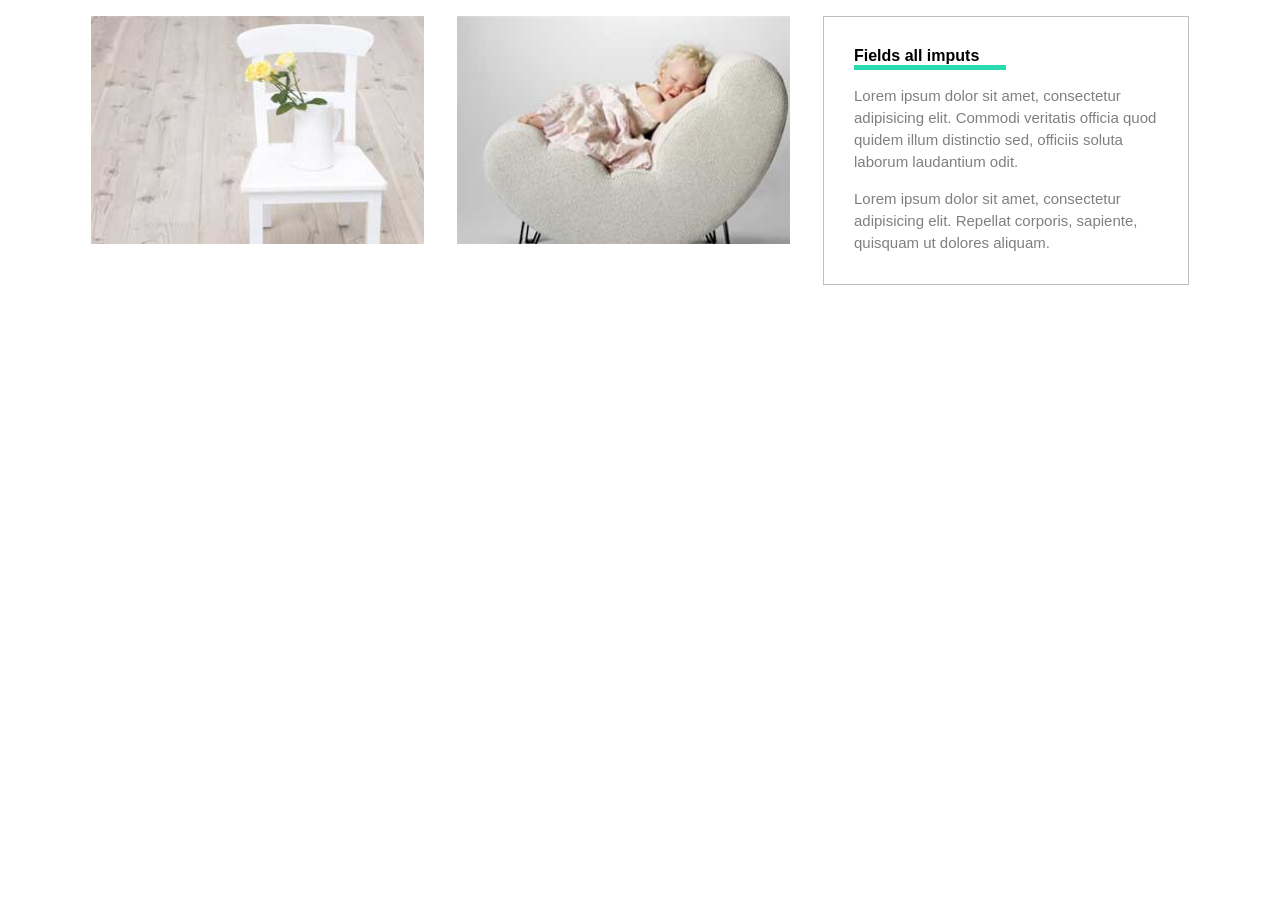
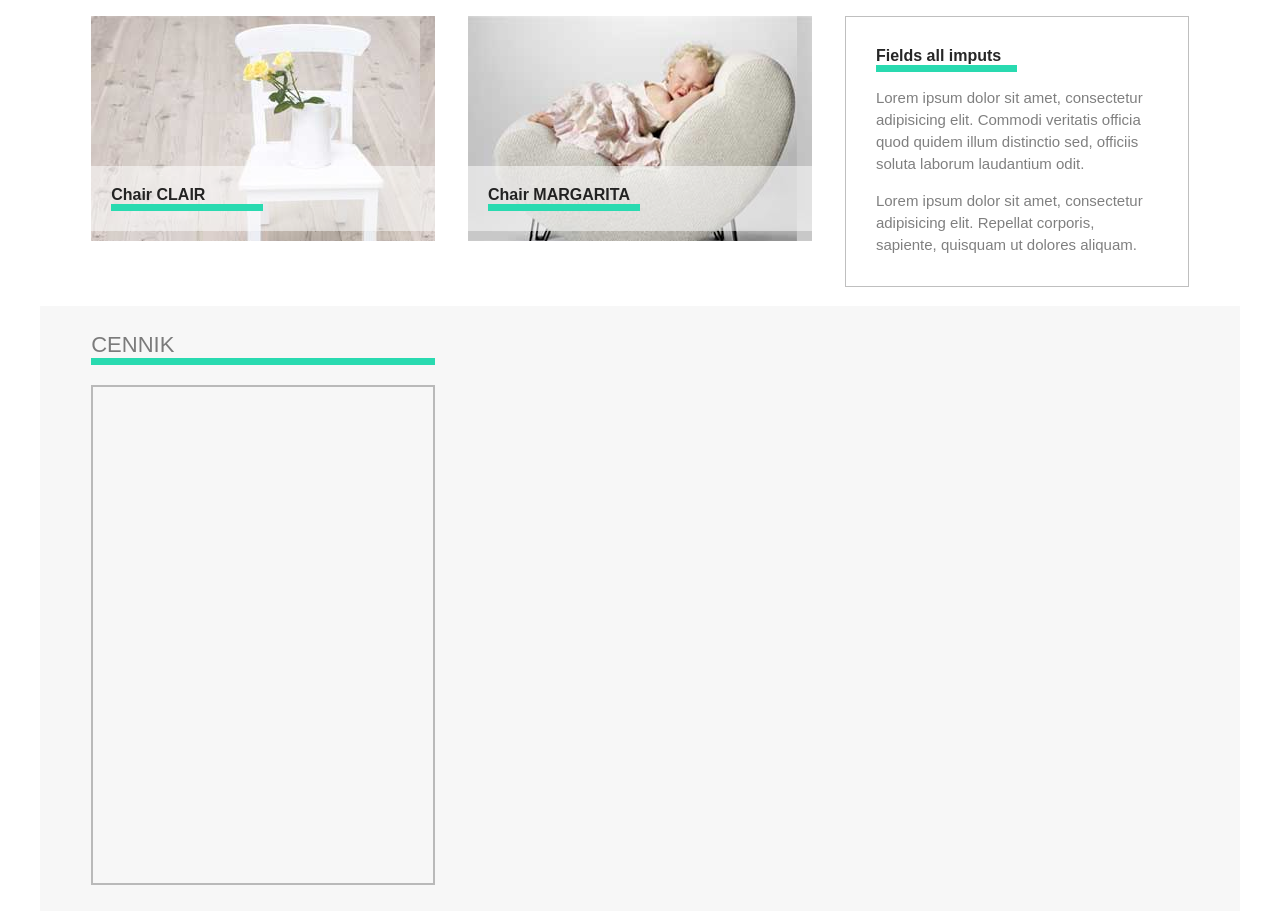
Before and after one commit to IOverclocked/SitOnChair, a plain HTML site: page index.html in a window 1280 px wide. Shown: the part 504-1415 px from the top of the page. Before the commit the page ends 808 px from the top, so only its background shows below. Drawn offline with Linux system fonts and the light colour scheme.

Commit message:
Updatedtwice section and start created third section

```diff
--- a/css/style.css
+++ b/css/style.css
@@ -175,15 +175,16 @@ ul > li:hover {
     padding: 1.5% 4%;
 }
 
-.gallery > div {
-    width: 33.333%;
+.gallery > div:nth-of-type(3) {
+    width: 31.333%;
     float: right;
     border: 1px solid rgba(0, 0, 0, 0.25);
     padding: 30px;
 }
 
 .gallery h1 {
-    border-bottom: 5px solid rgb(41, 218, 176);
+    color: rgba(0, 0, 0, 0.85);
+    border-bottom: 7px solid rgb(41, 218, 176);
     width: 50%;
     font-weight: 700;
 }
@@ -195,8 +196,46 @@ ul > li:hover {
     font-size: 15px;
 }
 
-.gallery img {
-    width: 33.333%;
+.gallery .boxImg {
+    position: relative;
+    width: 31.333%;
     margin: 0 auto;
-    padding: 0 3% 0 0;
+    margin: 0 3% 0 0;
+    float: left;
+    height: 225px;
 }
+
+.gallery .boxImg > div {
+    padding: 20px;
+    width: 100%;
+    position: absolute;
+    bottom: 10px;
+    left: 0;
+    background-color: rgba(255, 255, 255, 0.52);
+}
+.gallery .boxImg:nth-of-type(1) {
+    background: url('../images/box1_img.jpg');
+}
+
+.gallery .boxImg:nth-of-type(2) {
+    background: url('../images/box2_img.jpg');
+}
+
+.tariff {
+    background-color: rgba(175, 175, 175, .1);
+    padding: 2% 4%;
+}
+
+.tariff h1 {
+    width: 31.333%;
+    color: rgba(0, 0, 0, 0.50);
+    font-size: 22px;
+    border-bottom: 7px solid rgb(41, 218, 176);
+}
+
+.tariff div {
+    width: 31.333%;
+    height: 500px;
+    border: 2px solid rgba(0, 0, 0, 0.25);
+    margin: 20px 3% 0 0;
+}
--- a/index.html
+++ b/index.html
@@ -62,9 +62,17 @@
     </section>
     <scetion>
         <div class="container clearfix gallery">
-            <img src="images/box1_img.jpg" alt="img"  /><!--
-         --><img src="images/box2_img.jpg" alt="img"  /><!--
-         --><div>
+            <div class="boxImg">
+                <div>
+                    <h1>Chair CLAIR</h1>
+                </div>
+            </div>
+            <div class="boxImg">
+                <div>
+                    <h1>Chair MARGARITA</h1>
+                </div>
+            </div>
+            <div>
                 <h1>Fields all imputs</h1>
                 <p>
                     Lorem ipsum dolor sit amet, consectetur adipisicing elit. Commodi veritatis officia quod quidem illum distinctio sed, officiis soluta laborum laudantium odit.
@@ -75,6 +83,15 @@
             </div>
         </div>
     </scetion>
+    <section>
+        <div class="container clearfix tariff">
+            <h1>CENNIK</h1>
+            <div>
+
+            </div>
+        </div>
+
+    </section>
 <script src="http://localhost:35729/livereload.js"></script>
 </body>
 </html>
```
